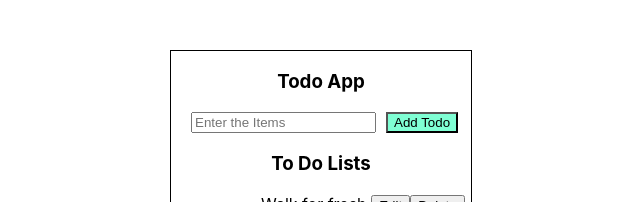
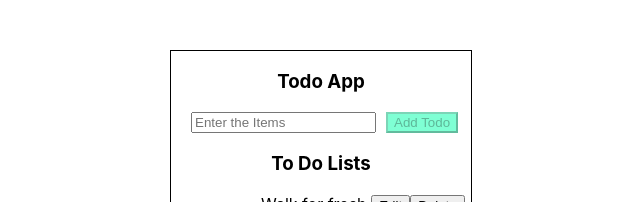
Before and after one commit to Bikrant27/First-Project, a React (Create React App) app: page / in a window 1280 px wide. Shown: the top 202 px of the page, without its empty margins (130-770 px from the left). Built offline with nearby package versions, Linux system fonts and the light colour scheme.

Commit message:
Few changes made

```diff
--- a/src/components/Todo.jsx
+++ b/src/components/Todo.jsx
@@ -40,7 +40,8 @@ const Todo = () => {
             </input>
             <button
                 class="button"
-                onClick = {handleSubmit}>Add Todo</button>
+                onClick = {handleSubmit}
+                disabled = {!inputData}>Add Todo</button>
             <h3 class="todo-list">To Do Lists</h3>
             <ul class="list">
                 {todos.map((todo) => (
```
